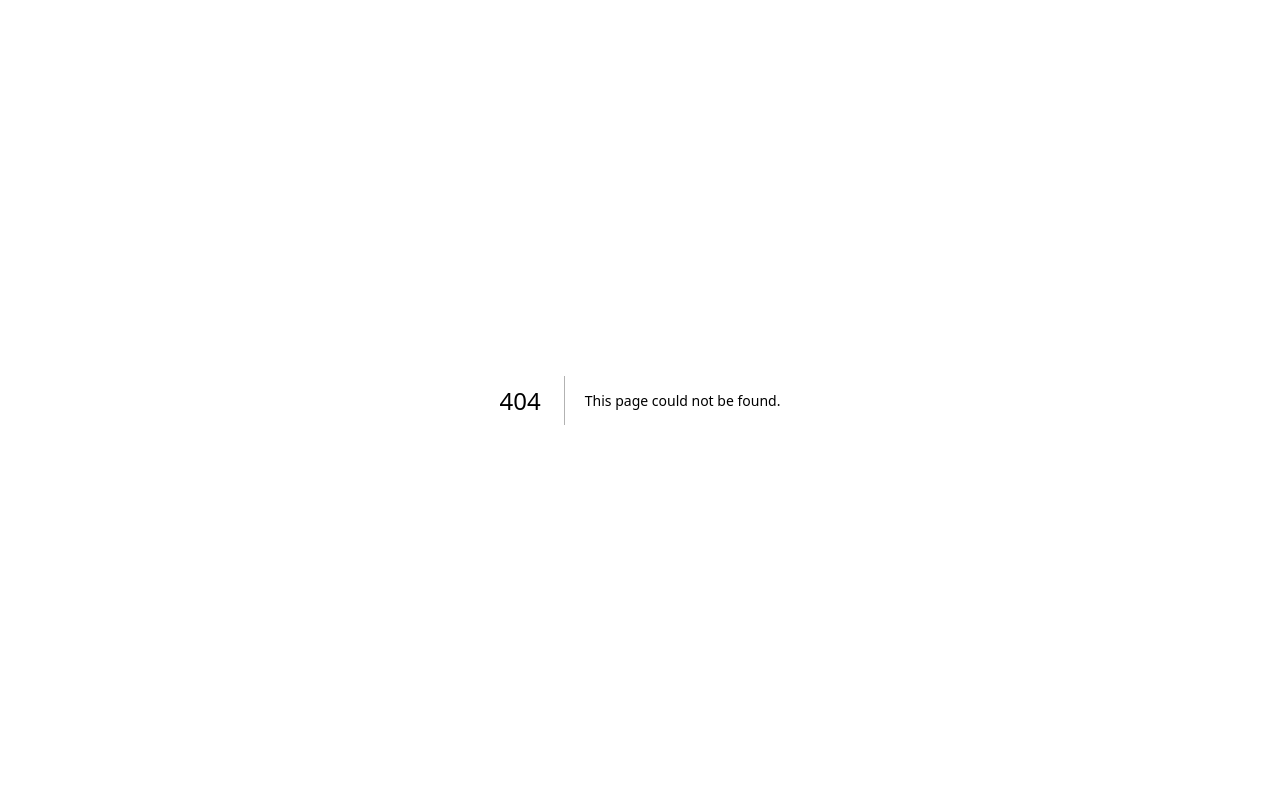
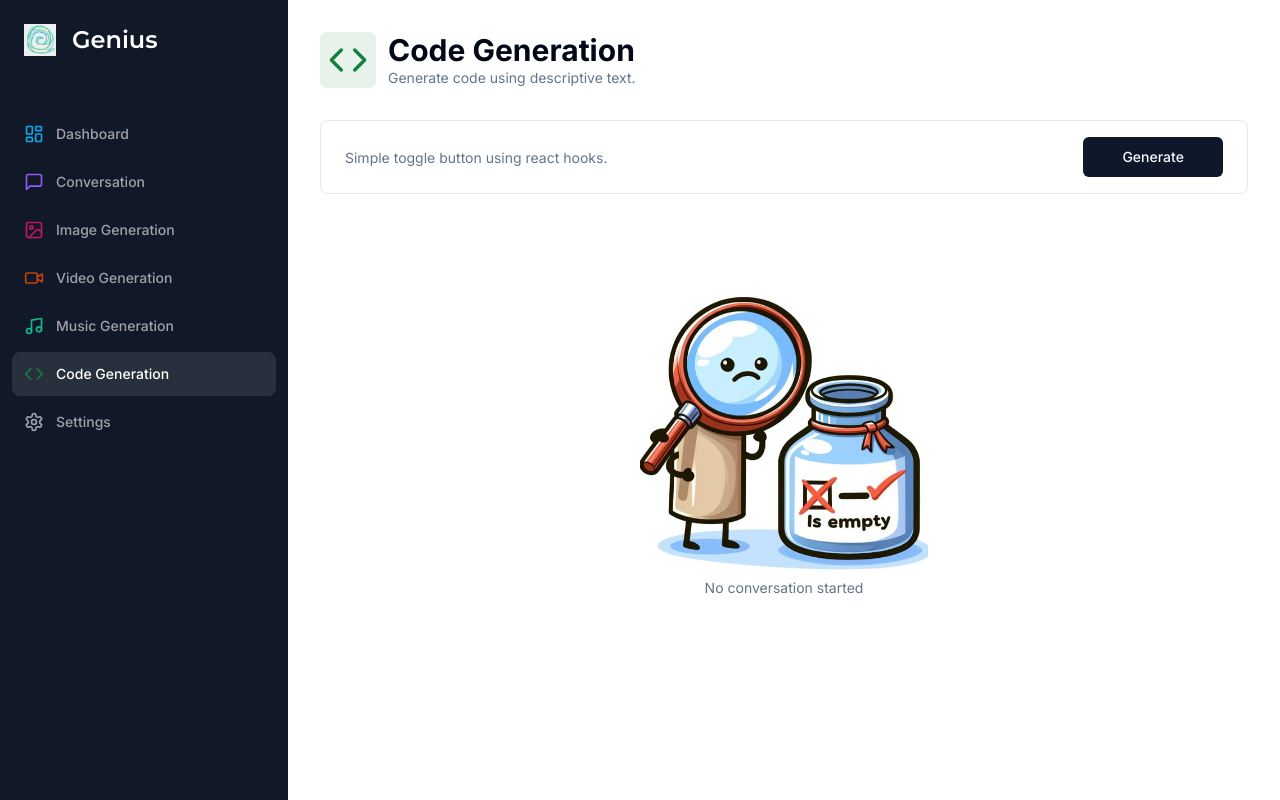
Before and after one commit to Joshk7/ai-platform, a Next.js app: page /code in a window 1280 px wide. Before the commit this address had no page. Built offline with nearby package versions, Linux system fonts and the light colour scheme.

Commit message:
finished code generation route

```diff
--- /dev/null
+++ b/app/(dashboard)/(routes)/code/constants.ts
@@ -0,0 +1,7 @@
+import * as z from "zod";
+
+export const formSchema = z.object({
+    prompt: z.string().min(1, {
+        message: "Prompt is required",
+    }),
+})
--- /dev/null
+++ b/app/(dashboard)/(routes)/code/page.tsx
@@ -0,0 +1,156 @@
+"use client";
+
+import axios from "axios";
+import * as z from "zod";
+import { Heading } from "@/components/heading";
+import { Code, Divide } from "lucide-react";
+import { useForm } from "react-hook-form";
+
+import { formSchema } from "./constants";
+import { zodResolver } from "@hookform/resolvers/zod";
+import { Form, FormControl, FormField, FormItem } from "@/components/ui/form";
+import { Input } from "@/components/ui/input";
+import { Button } from "@/components/ui/button";
+import { useRouter } from "next/navigation";
+import { useState } from "react";
+import { ChatCompletionMessageParam } from "openai/resources/index.mjs";
+import { Empty } from "@/components/empty";
+import { Loader } from "@/components/loader";
+import { cn } from "@/lib/utils";
+import { UserAvatar } from "@/components/user-avatar";
+import { BotAvatar } from "@/components/bot-avatar";
+import ReactMarkdown from "react-markdown";
+
+const CodePage = () => {
+  const router = useRouter();
+  const [messages, setMessages] = useState<ChatCompletionMessageParam[]>([]);
+
+  const form = useForm<z.infer<typeof formSchema>>({
+    resolver: zodResolver(formSchema),
+    defaultValues: {
+      prompt: "",
+    },
+  });
+
+  const isLoading = form.formState.isSubmitting;
+
+  const onSubmit = async (values: z.infer<typeof formSchema>) => {
+    try {
+      const userMessage: ChatCompletionMessageParam = {
+        role: "user",
+        content: values.prompt,
+      };
+      const newMessages = [...messages, userMessage];
+
+      const response = await axios.post("/api/code", {
+        messages: newMessages,
+      });
+
+      setMessages((current) => [...current, userMessage, response.data]);
+      form.reset();
+    } catch (error: any) {
+      // Todo: Open pro modal
+
+      console.log(error);
+    } finally {
+      router.refresh();
+    }
+  };
+
+  return (
+    <div>
+      <Heading
+        title="Code Generation"
+        description="Generate code using descriptive text."
+        icon={Code}
+        iconColor="text-green-700"
+        bgColor="bg-green-700/10"
+      />
+      <div className="px-4 lg:px-8">
+        <div>
+          <Form {...form}>
+            <form
+              onSubmit={form.handleSubmit(onSubmit)}
+              className="
+                rounded-lg
+                border
+                w-full
+                p-4
+                px-3
+                md:px-6
+                focus-within:shadow-sm
+                grid
+                grid-cols-12
+                gap-2
+            "
+            >
+              <FormField
+                name="prompt"
+                render={({ field }) => (
+                  <FormItem className="col-span-12 lg:col-span-10">
+                    <FormControl className="m-0 p-0">
+                      <Input
+                        className="border-0 outline-none focus-visible ring-0 focus-visible:ring-transparent"
+                        disabled={isLoading}
+                        placeholder="Simple toggle button using react hooks."
+                        {...field}
+                      />
+                    </FormControl>
+                  </FormItem>
+                )}
+              />
+              <Button
+                className="col-span-12 lg:col-span-2 w-full"
+                disabled={isLoading}
+              >
+                Generate
+              </Button>
+            </form>
+          </Form>
+        </div>
+        <div className="space-y-4 mt-4">
+          {isLoading && (
+            <div className="p-8 rounded-lg w-full flex items-center justify-center bg-muted">
+              <Loader />
+            </div>
+          )}
+          {messages.length === 0 && !isLoading && (
+            <Empty label="No conversation started" />
+          )}
+          <div className="flex flex-col-reverse gap-y-4">
+            {messages.map((message) => (
+              <div
+                key={message.content?.toString()}
+                className={cn(
+                  "p-8 w-full flex items-start gap-x-8 rounded-lg",
+                  message.role === "user"
+                    ? "bg-white border border-black/10"
+                    : "bg-muted"
+                )}
+              >
+                {message.role === "user" ? <UserAvatar /> : <BotAvatar />}
+                <ReactMarkdown
+                  components={{
+                    pre: ({ node, ...props }) => (
+                      <div className="overflow-auto w-full my-2 bg-black/10 p-2 rounded-lg">
+                        <pre {...props} />
+                      </div>
+                    ),
+                    code: ({ node, ...props }) => (
+                      <code className="bg-black/10 rounded-lg p-1" {...props} />
+                    ),
+                  }}
+                  className="text-sm overflow-hidden leading-7"
+                >
+                  {message.content?.toString() || ""}
+                </ReactMarkdown>
+              </div>
+            ))}
+          </div>
+        </div>
+      </div>
+    </div>
+  );
+};
+
+export default CodePage;
--- /dev/null
+++ b/app/api/code/route.ts
@@ -0,0 +1,40 @@
+import { auth } from "@clerk/nextjs/server";
+import { NextResponse } from "next/server";
+import OpenAI from "openai";
+import { ChatCompletionMessageParam } from "openai/resources/index.mjs";
+
+const openai = new OpenAI({
+  apiKey: process.env.OPENAI_API_KEY, // This is also the default, can be omitted
+});
+
+const instructionMessage: ChatCompletionMessageParam = {
+  role: "system",
+  content:
+    "You are a code generator. You must answer only in markdown code snippets. Use code comments for explanations.",
+};
+
+export async function POST(req: Request) {
+  try {
+    const { userId } = auth();
+    const body = await req.json();
+    const { messages } = body;
+
+    if (!userId) {
+      return new NextResponse("Unauthorized", { status: 401 });
+    }
+
+    if (!messages) {
+      return new NextResponse("Messages are required", { status: 400 });
+    }
+
+    const response = await openai.chat.completions.create({
+      model: "gpt-3.5-turbo",
+      messages: [instructionMessage, ...messages],
+    });
+
+    return NextResponse.json(response.choices[0].message);
+  } catch (error) {
+    console.log("[CODE_ERROR]", error);
+    return new NextResponse("Internal error", { status: 500 });
+  }
+}
--- a/package.json
+++ b/package.json
@@ -24,6 +24,7 @@
     "react": "^18",
     "react-dom": "^18",
     "react-hook-form": "^7.52.1",
+    "react-markdown": "^9.0.1",
     "tailwind-merge": "^2.3.0",
     "tailwindcss-animate": "^1.0.7",
     "zod": "^3.23.8"
```
Also changed, not shown: 1 other file (tests, documents, lock files or other folders).
